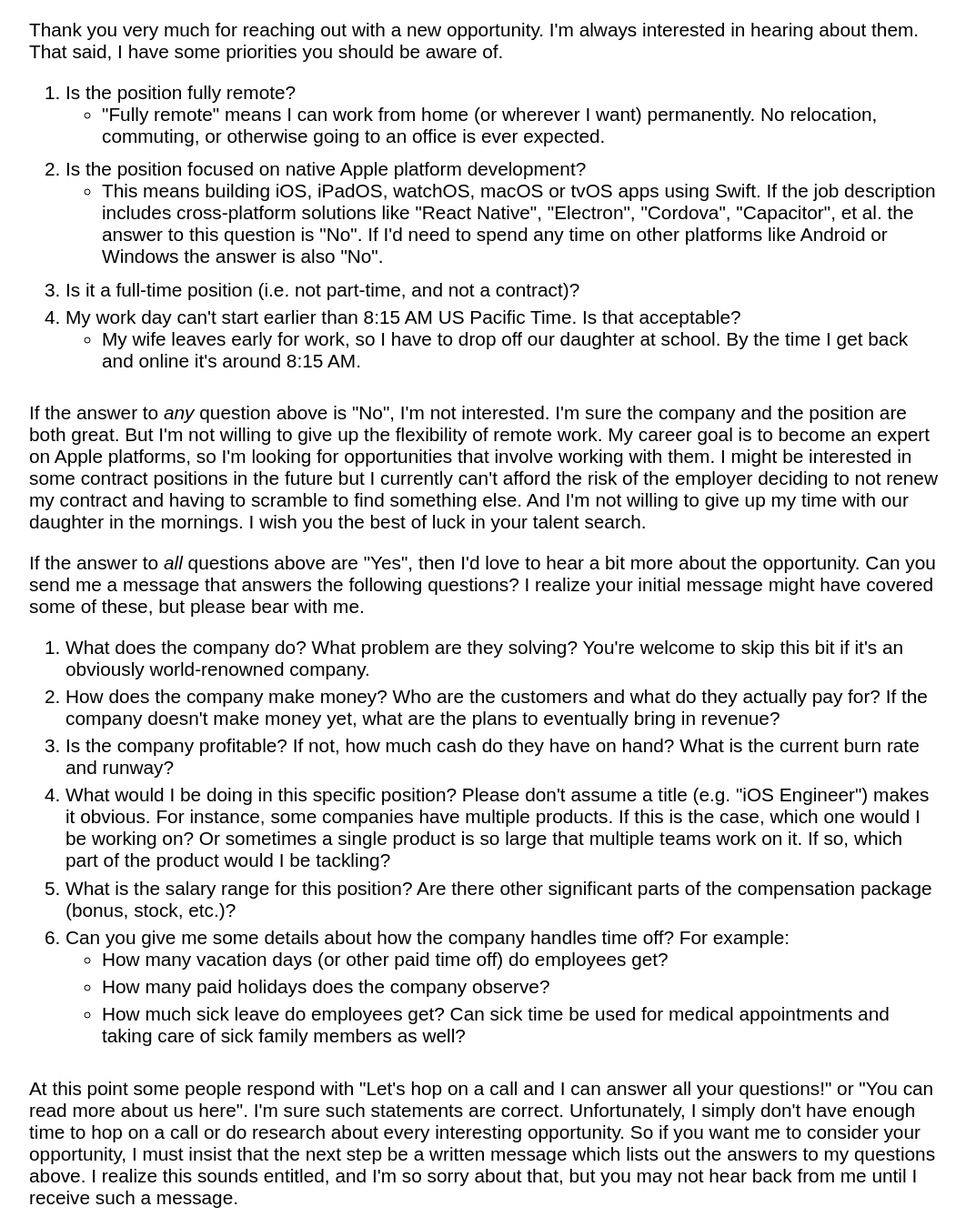
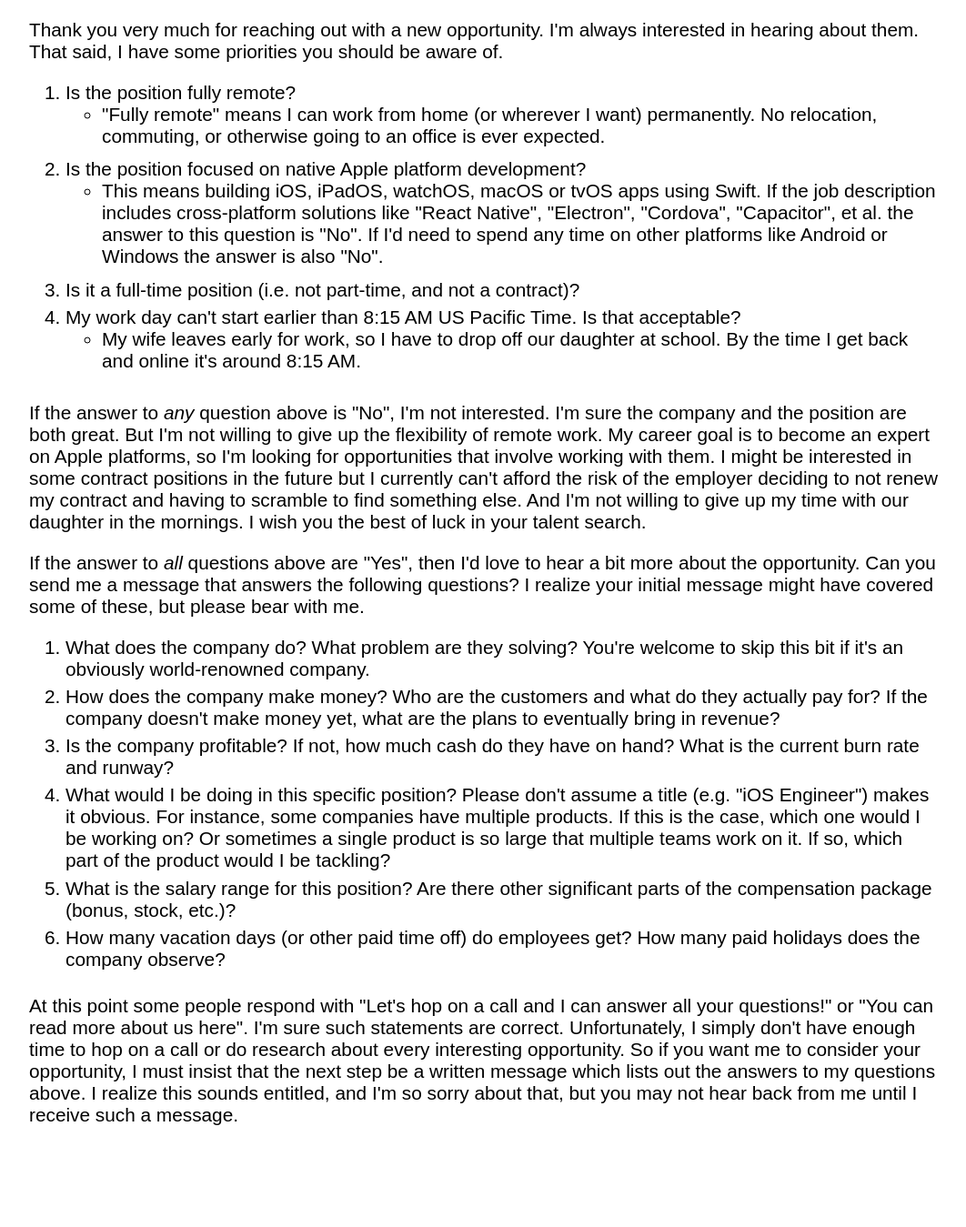
Before and after one commit to koralcem/personal-site, a Jekyll site: the page built from opportunity.html, in a window 1280 px wide. Shown: the whole page at 91% size, without its empty margins (108-1170 px from the left). Built offline with Jekyll 4.4.1, drawn with Linux system fonts in a browser that asks for light colours; after the commit the page ends 1259 px from its top, so only the background shows below that.

Commit message:
Simplify time off question

```diff
--- a/opportunity.html
+++ b/opportunity.html
@@ -40,13 +40,7 @@ css_files:
   <li>Is the company profitable? If not, how much cash do they have on hand? What is the current burn rate and runway?</li>
   <li>What would I be doing in this specific position? Please don't assume a title (e.g. "iOS Engineer") makes it obvious. For instance, some companies have multiple products. If this is the case, which one would I be working on? Or sometimes a single product is so large that multiple teams work on it. If so, which part of the product would I be tackling?</li>
   <li>What is the salary range for this position? Are there other significant parts of the compensation package (bonus, stock, etc.)?</li>
-  <li>Can you give me some details about how the company handles time off? For example:
-    <ul>
-      <li>How many vacation days (or other paid time off) do employees get?</li>
-      <li>How many paid holidays does the company observe?</li>
-      <li>How much sick leave do employees get? Can sick time be used for medical appointments and taking care of sick family members as well?</li>
-    </ul>
-  </li>
+  <li>How many vacation days (or other paid time off) do employees get? How many paid holidays does the company observe?</li>
 </ol>
 
 <p>
```
